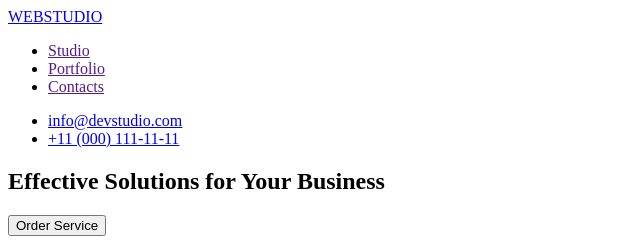
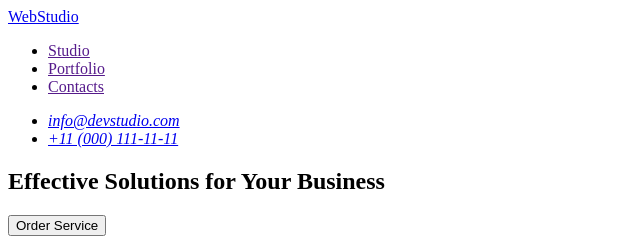
Before and after one commit to Sokilskill/goit-markup-hw-01, a plain HTML site: page index.html in a window 1280 px wide. Shown: the top 240 px of the page, 0-640 px from the left. Drawn offline with Linux system fonts and the light colour scheme.

Commit message:
Виправлення помилок
додав addres
прибрав span

```diff
--- a/index.html
+++ b/index.html
@@ -10,7 +10,7 @@
     <header>
       <!-- головна навігація сайту -->
       <nav>
-        <a href="./index.html"><span>WEB</span>STUDIO</a>
+        <a href="./index.html">WebStudio</a>
         <ul>
           <li>
             <a href="">Studio</a>
@@ -24,10 +24,12 @@
         </ul>
       </nav>
       <!-- контакти- пошта тел можливо огорути в тег adress -->
-      <ul>
-        <li><a href="mailto:info@devstudio.com">info@devstudio.com</a></li>
-        <li><a href="tel:+11(000)1111111">+11 (000) 111-11-11</a></li>
-      </ul>
+      <address>
+        <ul>
+          <li><a href="mailto:info@devstudio.com">info@devstudio.com</a></li>
+          <li><a href="tel:+11(000)1111111">+11 (000) 111-11-11</a></li>
+        </ul>
+      </address>
     </header>
 
     <main>
@@ -153,7 +155,7 @@
     </main>
 
     <footer>
-      <a href="./index.html"><span>WEB</span>STUDIO</a>
+      <a href="./index.html">WebStudio</a>
       <p>
         Increase the flow of customers and sales for your business with digital
         marketing & growth solutions.
```
